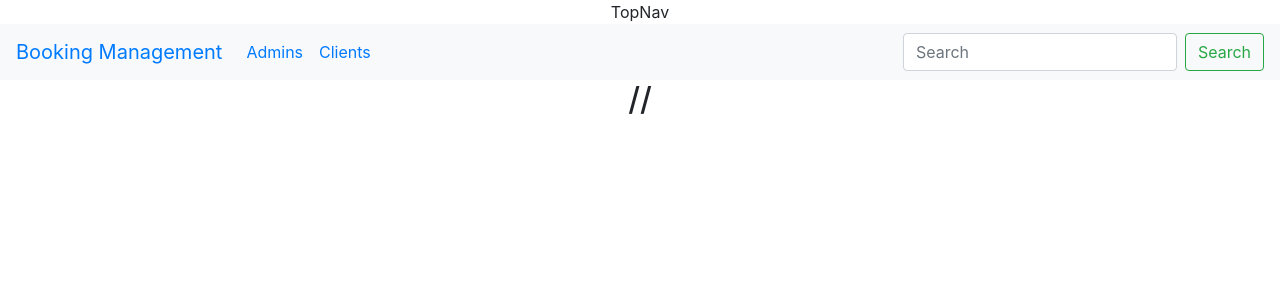
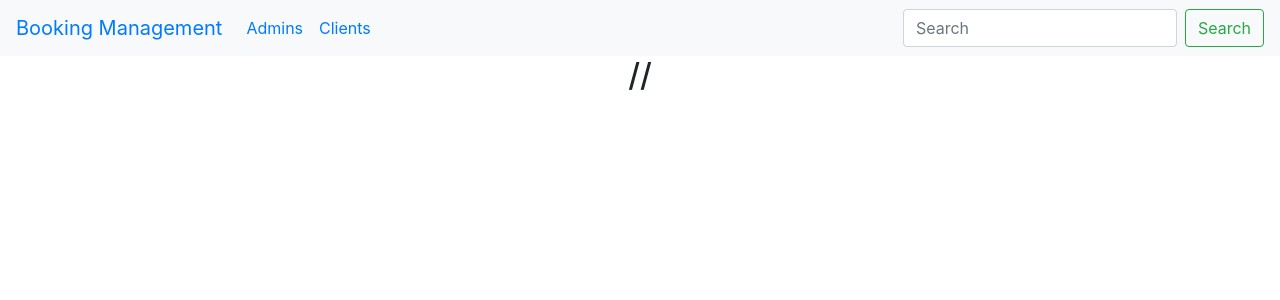
Before and after one commit to Leo9693/Booking-Management-System, a React (Create React App) app: page / in a window 1280 px wide. Shown: the top 300 px of the page. Built offline with nearby package versions, Linux system fonts and the light colour scheme.

Commit message:
trouble shooting 404 v3

```diff
--- a/src/App.js
+++ b/src/App.js
@@ -5,10 +5,12 @@ import {BrowserRouter} from 'react-router-dom';
 import Routes from './routes';
 import TopNav from './components/app/topnav';
 
+const baseURL = process.env.PUBLIC_URL || '';
+
 function App() {
   return (
-    <BrowserRouter>
-      <div className="App">TopNav
+    <BrowserRouter basename={baseURL}>
+      <div className="App">
         <TopNav></TopNav>
         {/* <div className="container"> */}
             <Routes></Routes>
```
